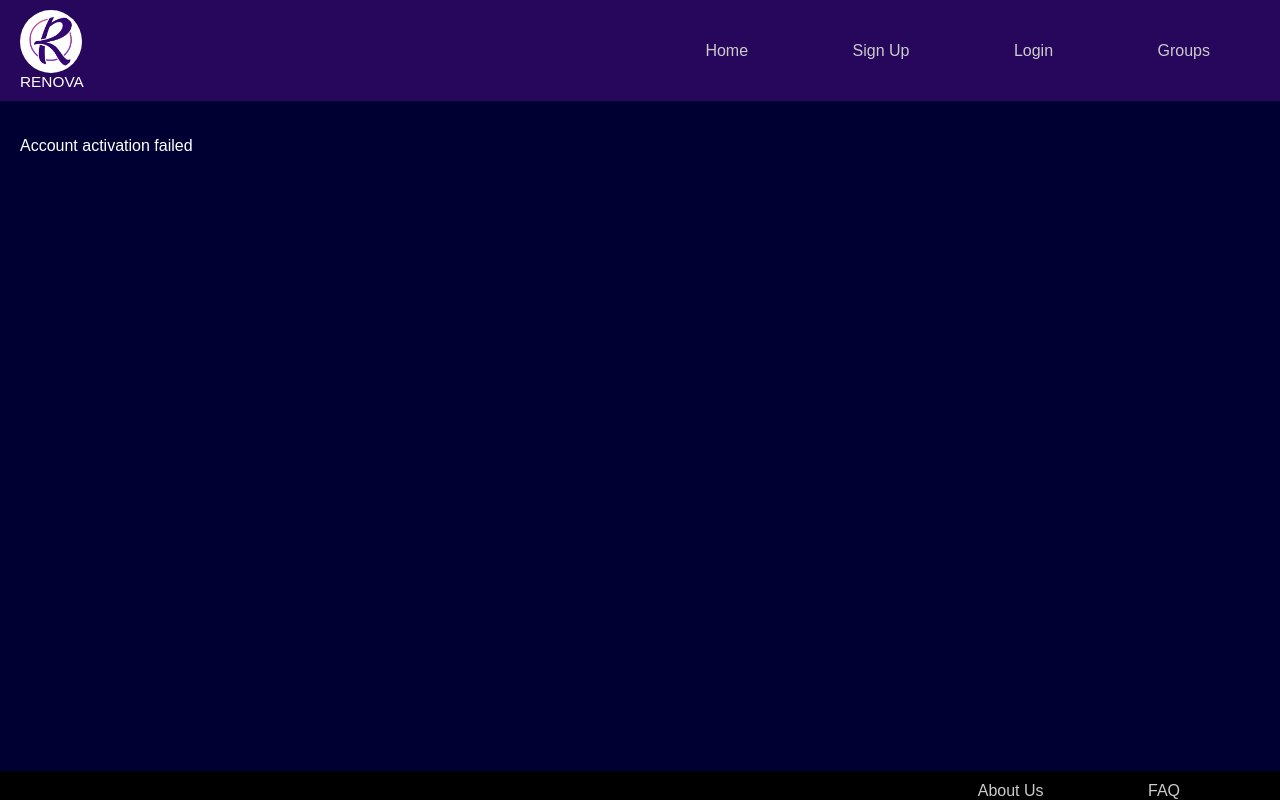
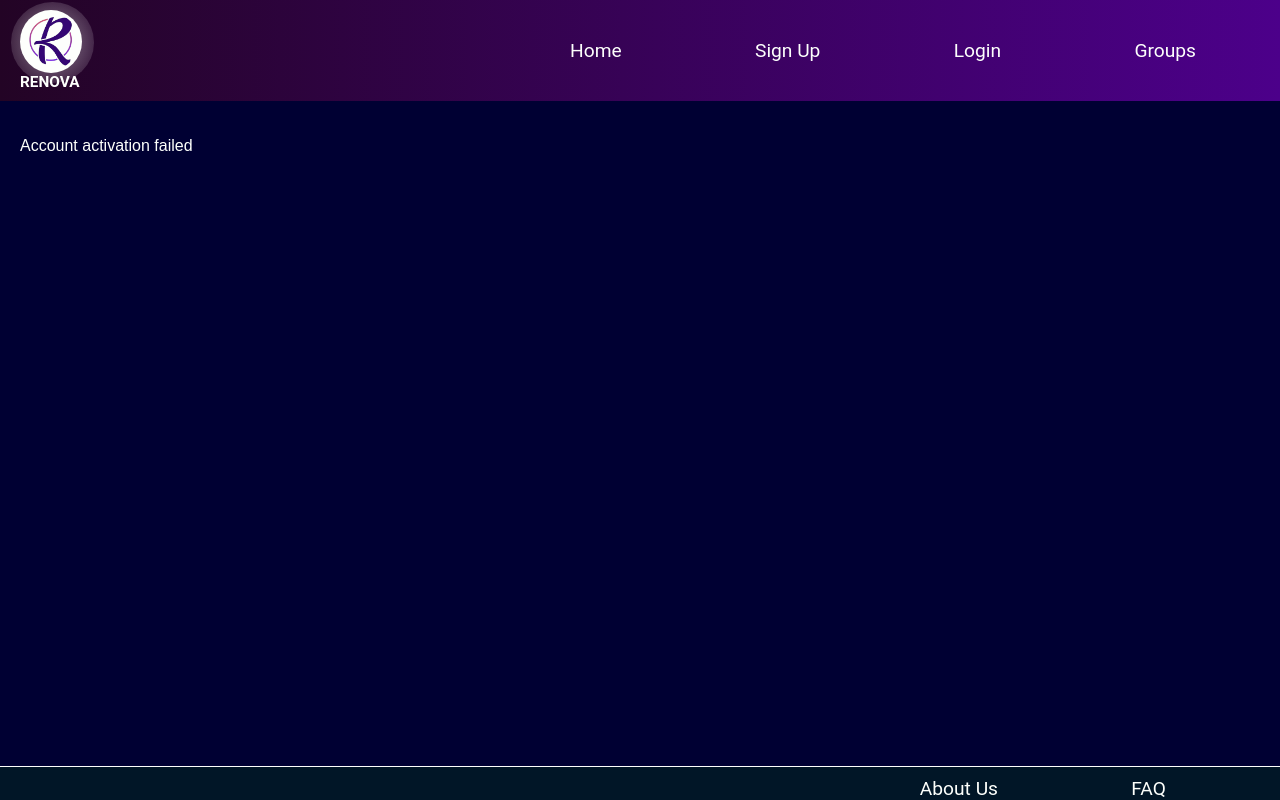
Before and after one commit to 2732382/15C, a Django app: template templates/registration/activate.html in a window 1280 px wide. Run offline with Django 3.2, Linux system fonts and the light colour scheme; the template is opened without the code that fills it, so the values that code supplies are empty.

Commit message:
header css - dynamic sizing and gradient background

```diff
--- a/static/base.css
+++ b/static/base.css
@@ -12,42 +12,68 @@ body {
     /* Add a dark background color */
     background-color: #000033;
     /* Use a light color for text */
-    color: #ffffff;
+    color: #FDFFFC;
 }
 
 header {
-    background-color: #27075b; /* Midnight color */
+    background: linear-gradient(to right, #230425, #4c008a); /* Gradient from midnight color to bright pink */
     padding: 10px 20px;
     display: flex;
     justify-content: space-between;
     align-items: center;
+    z-index: 1;
 }
 
+
+@import url('https://fonts.googleapis.com/css2?family=Roboto&display=swap');
+
 nav ul {
-    list-style-type : none ;
+    list-style-type: none;
+    font-size: 1.5vw; /* Adjust as needed */
 }
 
 nav ul li {
-    display : inline ;
-    margin : 50px ;
+    display: inline;
+    margin: 5vw; /* Adjust as needed */
 }
 
 nav ul li a {
-    text-decoration : none ;
-    color : #cccccc ; /* Light color for contrast */
+    text-decoration: none;
+    color: #FDFFFC; /* Light color for contrast */
+    font-family: 'Roboto', sans-serif;
 }
+
 
 #logo {
     font-size : 1.2vw;
     width: 5%;
     height: 5%;
+    font-family: 'Roboto', sans-serif;
+    font-weight: bold;
+    position: relative;
+    z-index: 2;
+}
+
+#logo::after {
+    content: "";
+    display: block;
+    width: 135%;
+    height: 100%;
+    background: radial-gradient(circle at center, rgba(255, 255, 255, 0.5) 0%, transparent 100%);
+    border-radius: 50%;
+    position: absolute;
+    top: -10%;
+    left: -15%;
+    z-index: 3;
 }
 
 #logo img {
-    background-color: white;
+    background-color: #FDFFFC;
     border-radius: 50%;
     padding: 5%;
+    z-index: 4;
 }
+
 
 main {
     padding : 20px ;
@@ -90,8 +116,8 @@ footer {
     margin-top: 20px;
     padding-top: 10px;
     padding-right: 50px;
-    border-top: 1px solid black;
-    background-color: #000000; /* Black color */
+    border-top: 1px solid #FDFFFC;
+    background-color: #011627; /* Black color */
     color: #ffffff; /* White color for contrast */
 }
 
```
Also changed, not shown: db.sqlite3.
